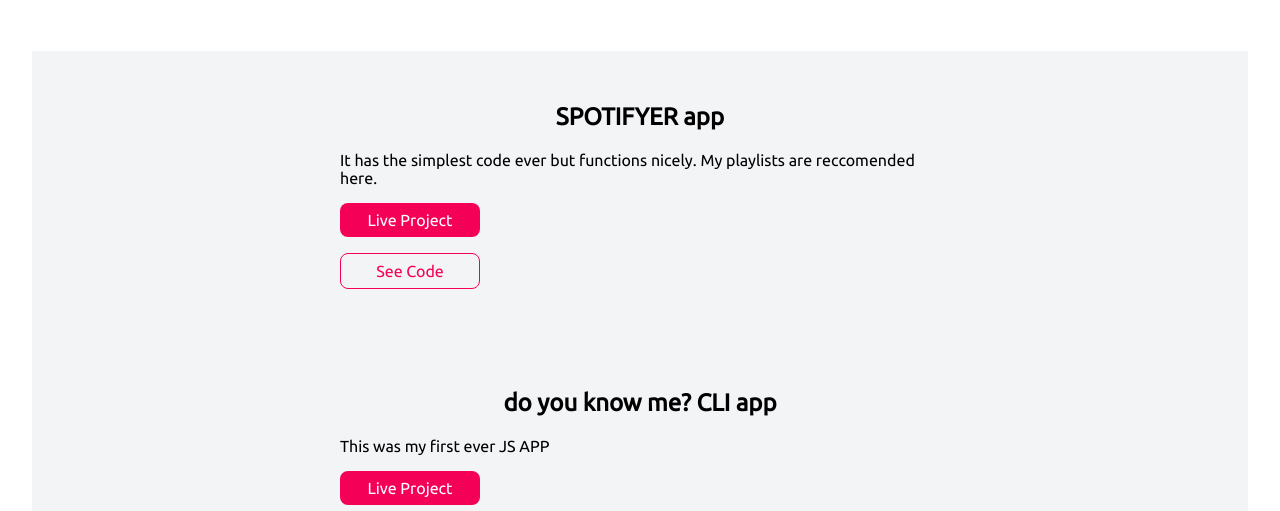
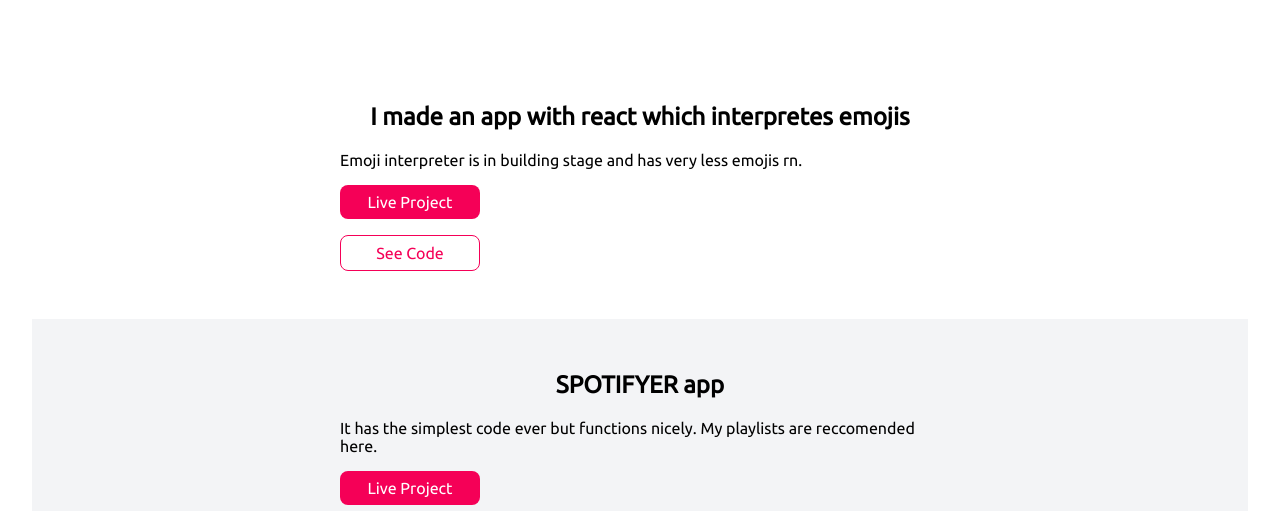
Before and after one commit to meghna-nakhate/portfolio, a plain HTML site: page projects.html in a window 1280 px wide. Shown: the part 289-800 px from the top of the page. Drawn offline with Linux system fonts and the light colour scheme.

Commit message:
updated react project

```diff
--- a/projects.html
+++ b/projects.html
@@ -28,6 +28,16 @@
         <h1 class="hero-heading">see my  <span class="heading-inverted"> projects</span></h1>
     </header>
 
+
+    <section class="section">
+        <div class="container container-center">
+            <h1>I made an app with react which interpretes emojis</h1>
+            <p>Emoji interpreter is in building stage and has very less emojis rn.</p>
+            <a class="link link-primary" href="https://97vdk.csb.app/">Live Project </a>
+            <a class="link link-secondary" href="https://github.com/meghna-nakhate/csb-97vdk/tree/gh-pages.git">See Code</a>
+        </div>
+    </section>
+
     <section class="section ow">
         <div class="container container-center">
             <h1>SPOTIFYER app</h1>
@@ -37,7 +47,7 @@
         </div>
     </section>
 
-    <section class="section ow">
+    <section class="section">
         <div class="container container-center">
             <h1>do you know me? CLI app</h1>
             <p>This was my first ever JS APP</p>
@@ -46,7 +56,7 @@
         </div>
     </section>
 
-    <section class="section">
+    <section class="section ow">
         <div class="container container-center">
             <h1>I made a TMKOC quiz</h1>
             <p>Tarak Mehta Fans- here is a surprise!</p>
@@ -64,7 +74,7 @@
         </div>
     </section>
 
-    <section class="section">
+    <section class="section ow">
         <div class="container container-center">
             <h1>I made a FERB lanuage app with an api</h1>
             <a class="link link-primary" href="https://ferblang-translator.netlify.app/">Live Project </a>
```
